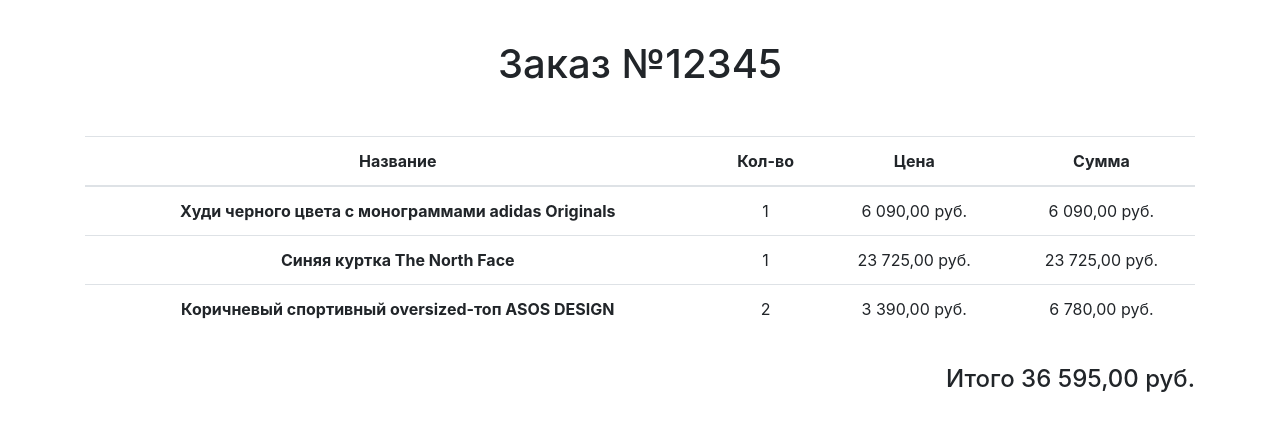
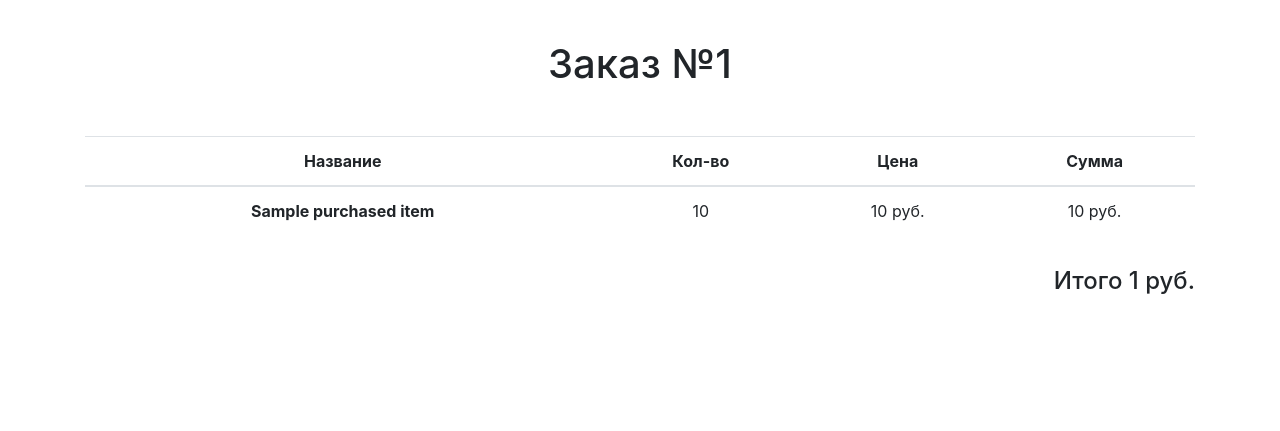
Before and after one commit to serverestaa/django, a Django app: template orders/templates/orders/order.html in a window 1280 px wide. Shown: the part 56-487 px from the top of the page. Run offline with Django 3.2, Linux system fonts and the light colour scheme; the template is opened without the code that fills it: most values are stand-ins (such as "Sample title", 1, 10 or a date in 2020); some libraries are stand-ins or nearby versions.

Commit message:
Added orders view button and details of each order + fixed bug with item quantity

```diff
--- a/orders/templates/orders/order.html
+++ b/orders/templates/orders/order.html
@@ -1,10 +1,10 @@
 {% extends 'products/base.html' %}
-
+{% load humanize %}
 {% block content %}
 <section>
     <div class="container pt-5">
         <div class="text-center mt-5">
-            <h1>Заказ №12345</h1>
+            <h1>Заказ №{{ object.id }}</h1>
             <div class="orders mt-5">
                 <table class="table">
                     <thead>
@@ -16,33 +16,19 @@
                     </tr>
                     </thead>
                     <tbody>
+                    {% for purchased_item in object.basket_history.purchased_items %}
                     <tr>
                         <th scope="row">
-                            Худи черного цвета с монограммами adidas Originals
+                            {{ purchased_item.product_name}}
                         </th>
-                        <td>1</td>
-                        <td>6 090,00 руб.</td>
-                        <td>6 090,00 руб.</td>
+                        <td>{{ purchased_item.quantity}}</td>
+                        <td>{{ purchased_item.price | intcomma}} руб.</td>
+                        <td>{{ purchased_item.sum|intcomma}} руб.</td>
                     </tr>
-                    <tr>
-                        <th scope="row">
-                            Синяя куртка The North Face
-                        </th>
-                        <td>1</td>
-                        <td>23 725,00 руб.</td>
-                        <td>23 725,00 руб.</td>
-                    </tr>
-                    <tr>
-                        <th scope="row">
-                            Коричневый спортивный oversized-топ ASOS DESIGN
-                        </th>
-                        <td>2</td>
-                        <td>3 390,00 руб.</td>
-                        <td>6 780,00 руб.</td>
-                    </tr>
+                    {% endfor %}
                     </tbody>
                 </table>
-                <p class="float-right h4 mt-3">Итого 36 595,00 руб.</p>
+                <p class="float-right h4 mt-3">Итого {{ object.basket_history.total_sum | intcomma}} руб.</p>
             </div>
         </div>
     </div>
--- a/orders/urls.py
+++ b/orders/urls.py
@@ -1,11 +1,13 @@
 from django.urls import path
 
-from orders.views import OrderCreateView, SuccessTemplateView, CanceledTemplateView
+from orders.views import OrderCreateView, SuccessTemplateView, CanceledTemplateView,OrderListView, OrderDetailView
 
 
 app_name = 'orders'
 urlpatterns = [
     path('order_create/', OrderCreateView.as_view(), name='order_create'),
+    path('', OrderListView.as_view(), name='orders_list'),
+    path('order/<int:pk>/', OrderDetailView.as_view(), name='order'),
     path('order-success/', SuccessTemplateView.as_view(), name='order_success'),
     path('order-canceled/', CanceledTemplateView.as_view(), name='order-canceled')
 ]
--- a/products/templates/products/base.html
+++ b/products/templates/products/base.html
@@ -46,7 +46,7 @@
                         <li>
                             <a class="dropdown-item" href="{% url 'users:profile' user.id %}">Профиль</a>
                         </li>
-                        <li><a class="dropdown-item" href="orders/orders.html">Заказы</a></li>
+                        <li><a class="dropdown-item" href="{% url 'orders:orders_list' %}">Заказы</a></li>
                         {% if user.is_superuser or user.is_staff %}
                         <li><a class="dropdown-item" href="{% url 'admin:index' %}">Админ-панель</a></li>
                         {% endif %}
```
Also changed, not shown: orders/templates/orders/orders.html (+8 -24 lines), orders/views.py (+21 -0 lines), products/models.py (+17 -2 lines), products/views.py (+2 -9 lines).
